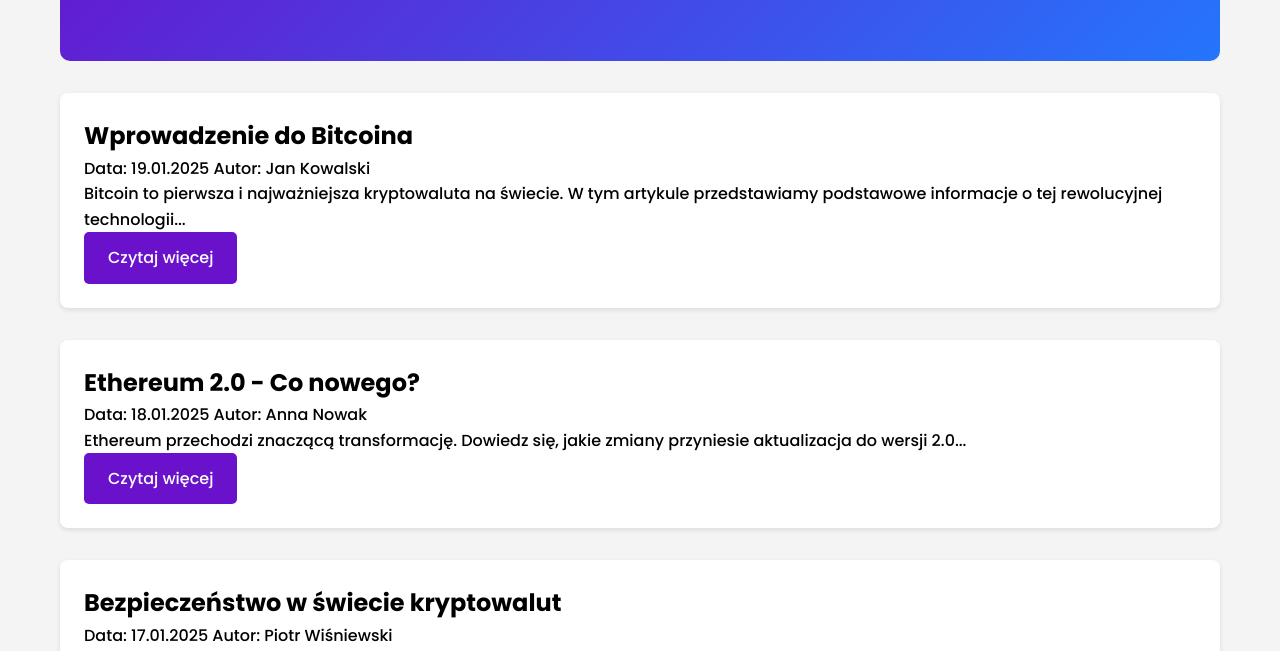
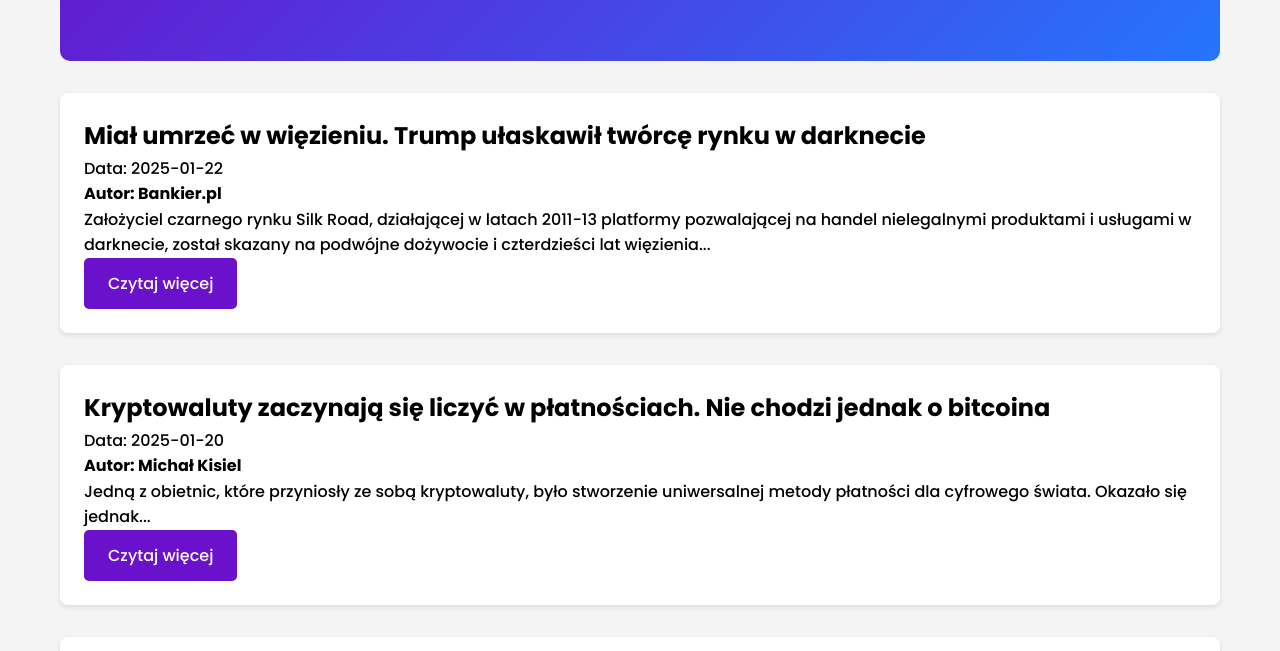
Before and after one commit to mikita-bit/Projekt-Cryptoworld, a plain HTML site: page blog.html in a window 1280 px wide. Shown: the part 282-933 px from the top of the page. Drawn offline with Linux system fonts and the light colour scheme.

Commit message:
Dodane rzeczywiste artykuły + linki

```diff
--- a/blog.html
+++ b/blog.html
@@ -31,33 +31,34 @@
 
         <section class="blog-grid">
             <article class="card blog-post">
-                <h2>Wprowadzenie do Bitcoina</h2>
+                <h2>Miał umrzeć w więzieniu. Trump ułaskawił twórcę rynku w darknecie</h2>
                 <div class="post-meta">
-                    <span>Data: 19.01.2025</span>
-                    <span>Autor: Jan Kowalski</span>
+                    <span>Data: 2025-01-22</span>
+                    <b><br><span>Autor: Bankier.pl</span></br></b>
                 </div>
-                <p>Bitcoin to pierwsza i najważniejsza kryptowaluta na świecie. W tym artykule przedstawiamy podstawowe informacje o tej rewolucyjnej technologii...</p>
-                <a href="#" class="btn">Czytaj więcej</a>
+                <p>Założyciel czarnego rynku Silk Road, działającej w latach 2011-13 platformy pozwalającej na handel nielegalnymi produktami i usługami w darknecie, został skazany na podwójne dożywocie i czterdzieści lat więzienia...</p>
+                <a href="https://www.bankier.pl/wiadomosc/Mial-umrzec-w-wiezieniu-Trump-ulaskawil-tworce-rynku-w-darknecie-8879977.html" class="btn">Czytaj więcej</a>
             </article>
 
             <article class="card blog-post">
-                <h2>Ethereum 2.0 - Co nowego?</h2>
+                <h2>Kryptowaluty zaczynają się liczyć w płatnościach. Nie chodzi jednak o bitcoina</h2>
                 <div class="post-meta">
-                    <span>Data: 18.01.2025</span>
-                    <span>Autor: Anna Nowak</span>
+                    <span>Data: 2025-01-20</span>
+                <b><br><span>Autor: Michał Kisiel</span><br></b>
+
                 </div>
-                <p>Ethereum przechodzi znaczącą transformację. Dowiedz się, jakie zmiany przyniesie aktualizacja do wersji 2.0...</p>
-                <a href="#" class="btn">Czytaj więcej</a>
+                <p>Jedną z obietnic, które przyniosły ze sobą kryptowaluty, było stworzenie uniwersalnej metody płatności dla cyfrowego świata. Okazało się jednak...</p>
+                <a href="https://www.bankier.pl/wiadomosc/Kryptowaluty-zaczynaja-sie-liczyc-w-platnosciach-Nie-chodzi-jednak-o-bitcoina-8878420.html" class="btn">Czytaj więcej</a>
             </article>
 
             <article class="card blog-post">
-                <h2>Bezpieczeństwo w świecie kryptowalut</h2>
+                <h2>DOGE pozwany chwilę po inauguracji. Nowy departament Muska ma kłopoty</h2>
                 <div class="post-meta">
-                    <span>Data: 17.01.2025</span>
-                    <span>Autor: Piotr Wiśniewski</span>
+                    <span>Data: 2025-01-20</span>
+                    <b><br><span>Autor: Bankier.pl</span></br></b>
                 </div>
-                <p>Jak zabezpieczyć swoje kryptowaluty? Poznaj najważniejsze zasady bezpieczeństwa...</p>
-                <a href="#" class="btn">Czytaj więcej</a>
+                <p>Chwilę po zaprzysiężeniu Donalda Trumpa na prezydenta USA nowo utworzony specjalny Departament Wydajności Państwa (DOGE)...</p>
+                <a href="https://www.bankier.pl/wiadomosc/DOGE-pozwany-chwile-po-inauguracji-Nowy-departament-Muska-ma-klopoty-8879142.html" class="btn">Czytaj więcej</a>
             </article>
         </section>
     </main>
```
